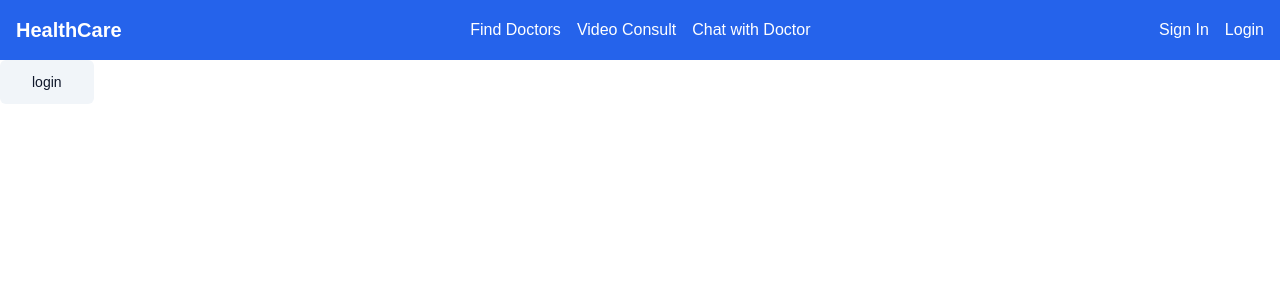
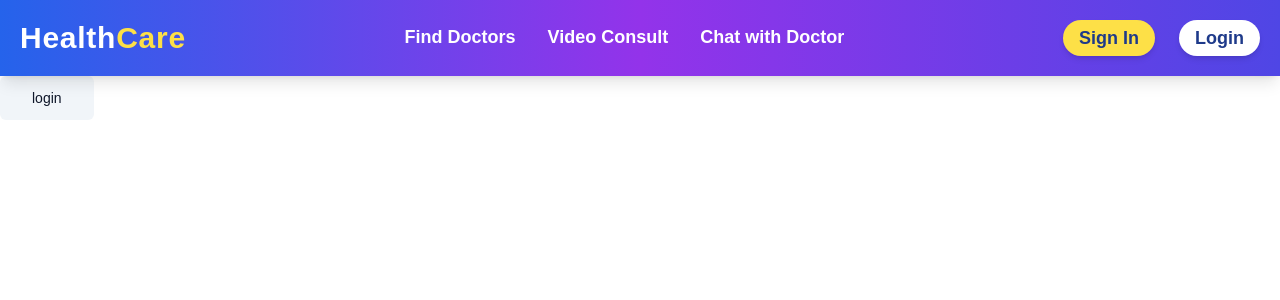
Before and after one commit to zeeldadhaniya1895/telehealthcare, a Next.js app: page / in a window 1280 px wide. Shown: the top 300 px of the page. Built offline with nearby package versions, Linux system fonts and the light colour scheme; no server answers.

Commit message:
latest navbar

```diff
--- a/src/components/main/navbar.jsx
+++ b/src/components/main/navbar.jsx
@@ -2,31 +2,47 @@ import React from 'react';
 
 const NavBar = () => {
   return (
-    <nav className="bg-blue-600 p-4">
+    <nav className="bg-gradient-to-r from-blue-600 via-purple-600 to-indigo-600 p-5 shadow-lg sticky top-0 z-50">
       <div className="container mx-auto flex justify-between items-center">
+
         {/* Logo */}
-        <a href="#" className="text-white text-xl font-bold">HealthCare</a>
+        <a href="#" className="text-white text-3xl font-extrabold tracking-wide hover:text-yellow-300 transition duration-300 ease-in-out transform hover:scale-110">
+          Health<span className="text-yellow-300">Care</span>
+        </a>
 
         {/* Navigation Links */}
-        <ul className="flex space-x-4 text-white">
+        <ul className="flex space-x-8 text-lg font-semibold">
           <li>
-            <a href="#" className="hover:text-gray-300">Find Doctors</a>
+            <a href="#" className="text-white relative group">
+              Find Doctors
+              <span className="block h-0.5 bg-yellow-300 scale-x-0 group-hover:scale-x-100 transition-transform duration-300"></span>
+            </a>
           </li>
           <li>
-            <a href="#" className="hover:text-gray-300">Video Consult</a>
+            <a href="#" className="text-white relative group">
+              Video Consult
+              <span className="block h-0.5 bg-yellow-300 scale-x-0 group-hover:scale-x-100 transition-transform duration-300"></span>
+            </a>
           </li>
           <li>
-            <a href="#" className="hover:text-gray-300">Chat with Doctor</a>
+            <a href="#" className="text-white relative group">
+              Chat with Doctor
+              <span className="block h-0.5 bg-yellow-300 scale-x-0 group-hover:scale-x-100 transition-transform duration-300"></span>
+            </a>
           </li>
         </ul>
 
         {/* Sign In and Login */}
-        <ul className="flex space-x-4 text-white">
+        <ul className="flex space-x-6 text-lg font-semibold">
           <li>
-            <a href="#" className="hover:text-gray-300">Sign In</a>
+            <a href="#" className="px-4 py-2 bg-yellow-300 text-blue-900 rounded-full shadow-md hover:bg-yellow-400 transition duration-300 ease-in-out transform hover:scale-105">
+              Sign In
+            </a>
           </li>
           <li>
-            <a href="#" className="hover:text-gray-300">Login</a>
+            <a href="#" className="px-4 py-2 bg-white text-blue-900 rounded-full shadow-md hover:bg-gray-200 transition duration-300 ease-in-out transform hover:scale-105">
+              Login
+            </a>
           </li>
         </ul>
       </div>
```
